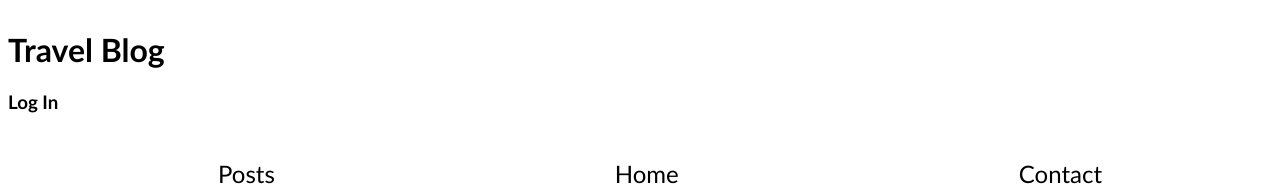
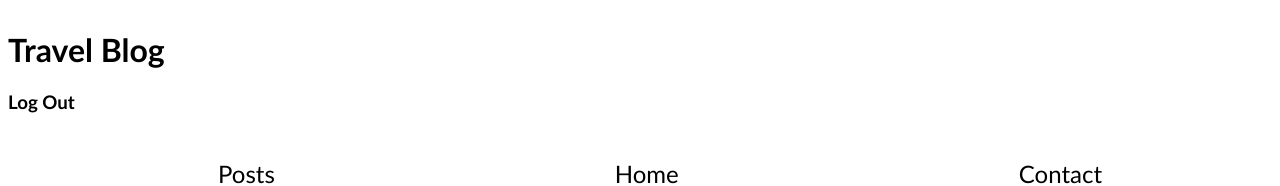
Before and after one commit to Tmlaw72/updatedBlogPost, a React (Vite) app: page /postlist in a window 1280 px wide. Shown: the top 186 px of the page. Built offline with nearby package versions, Linux system fonts and the light colour scheme.

Commit message:
Update Header.jsx
log out redirects to homepage

```diff
--- a/src/components/common/Header.jsx
+++ b/src/components/common/Header.jsx
@@ -1,11 +1,15 @@
 import React from "react";
 import {Link} from 'react-router';
+import { useContext } from 'react';
 
 function Header(){
+
+
     return(
         <div className="headerr">
             <h1 className="bg-white text-3xl p-3">Travel Blog</h1>
-            <h3>Log In</h3>
+
+            <h3><Link to='/'>Log Out</Link></h3>
             <nav className="headerr">
                 <ul className="headerr">
                     <li className="headerr">
```
